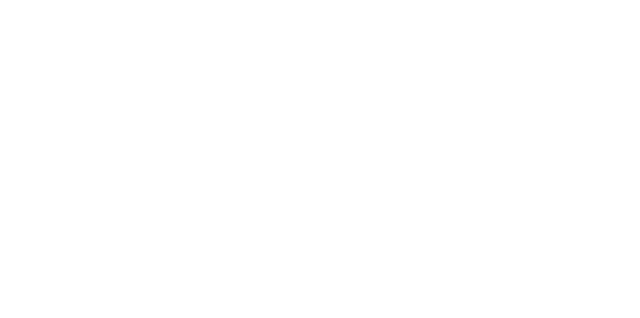
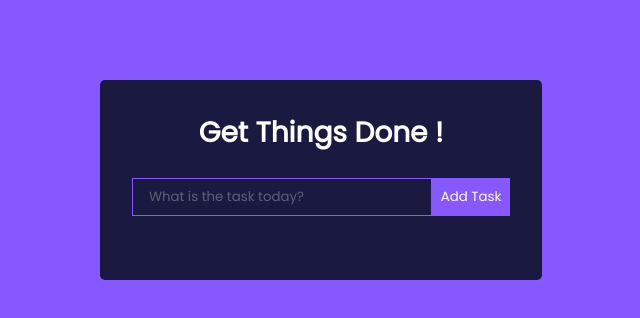
Before and after one commit to peter-mwaura/Todolist-react-application, a React (Create React App) app: page / in a window 1280 px wide. Shown: the top 318 px of the page, without its empty margins (319-959 px from the left). Built offline with nearby package versions, Linux system fonts and the light colour scheme.

Commit message:
feat: implement feature for adding tasks

```diff
--- a/package.json
+++ b/package.json
@@ -3,6 +3,9 @@
   "version": "0.1.0",
   "private": true,
   "dependencies": {
+    "@fortawesome/fontawesome-svg-core": "^6.4.0",
+    "@fortawesome/free-solid-svg-icons": "^6.4.0",
+    "@fortawesome/react-fontawesome": "^0.2.0",
     "@testing-library/jest-dom": "^5.16.5",
     "@testing-library/react": "^13.4.0",
     "@testing-library/user-event": "^13.5.0",
--- a/src/App.css
+++ b/src/App.css
@@ -1,38 +1,81 @@
+@import url("https://fonts.googleapis.com/css2?family=Poppins&display=swap");
+
+* {
+  font-family: "Poppins", sans-serif;
+  margin: 0;
+  padding: 0;
+  box-sizing: border-box;
+}
+
+body {
+  background: #8758ff;
+  display: flex;
+  justify-content: center;
+  align-items: center;
+}
+
 .App {
   text-align: center;
 }
 
-.App-logo {
-  height: 40vmin;
-  pointer-events: none;
+h1 {
+  color: #fff;
+  margin-bottom: 0.5rem;
+  font-size: 1.75rem;
+  text-align: center;
 }
 
-@media (prefers-reduced-motion: no-preference) {
-  .App-logo {
-    animation: App-logo-spin infinite 20s linear;
-  }
+.TodoWrapper {
+  background: #1a1a40;
+  margin-top: 5rem;
+  padding: 2rem;
+  border-radius: 5px;
 }
 
-.App-header {
-  background-color: #282c34;
-  min-height: 100vh;
-  display: flex;
-  flex-direction: column;
-  align-items: center;
-  justify-content: center;
-  font-size: calc(10px + 2vmin);
-  color: white;
+.TodoForm {
+  width: 100%;
 }
 
-.App-link {
-  color: #61dafb;
+.todo-input {
+  outline: none;
+  background: none;
+  border: 1px solid #8758ff;
+  padding: 0.5rem 1rem;
+  margin-top: 1rem;
+  margin-bottom: 2rem;
+  width: 300px;
+  color: #fff;
 }
 
-@keyframes App-logo-spin {
-  from {
-    transform: rotate(0deg);
-  }
-  to {
-    transform: rotate(360deg);
-  }
+.todo-input::placeholder {
+  color: #ffffff4d;
 }
+
+.todo-btn {
+  background: #8758ff;
+  color: #fff;
+  border: none;
+  padding: 0.55rem;
+  cursor: pointer;
+}
+
+.Todo {
+  display: flex;
+  justify-content: space-between;
+  align-items: center;
+  background: #8758ff;
+  color: #fff;
+  padding: 0.75rem 1rem;
+  border-radius: 5px;
+  margin-bottom: 1rem;
+  cursor: pointer;
+}
+
+.fa-trash {
+  margin-left: 0.75rem;
+}
+
+.completed {
+  color: #c5aeff;
+  text-decoration: line-through;
+}
--- a/src/App.tsx
+++ b/src/App.tsx
@@ -1,10 +1,11 @@
-import React from 'react';
-import './App.css';
+import React from "react";
+import "./App.css";
+import TodoWrapper from "./components/TodoWrapper";
 
 function App() {
   return (
-    <div className="App">
-
+    <div>
+      <TodoWrapper />
     </div>
   );
 }
--- /dev/null
+++ b/src/components/Task.tsx
@@ -0,0 +1,24 @@
+import React from "react";
+import { FontAwesomeIcon } from "@fortawesome/react-fontawesome";
+import { faPenToSquare, faTrash } from "@fortawesome/free-solid-svg-icons";
+
+interface Iprops {
+  task: {
+    id: number;
+    task: string;
+  };
+}
+
+const Task: React.FC<Iprops> = ({ task }) => {
+  return (
+    <div className="Todo">
+      {task.task}
+      <div>
+        <FontAwesomeIcon icon={faPenToSquare} />
+        <FontAwesomeIcon icon={faTrash} />
+      </div>
+    </div>
+  );
+};
+
+export default Task;
--- /dev/null
+++ b/src/components/TodoForm.tsx
@@ -0,0 +1,36 @@
+import React, { useState } from "react";
+
+interface TodoFormProps {
+  addTask: (addTask: string) => void;
+}
+
+const TodoForm: React.FC<TodoFormProps> = ({ addTask }) => {
+  const [newTask, setnewTask] = useState<string>("");
+
+  const handleChange = (e: React.ChangeEvent<HTMLInputElement>): void => {
+    setnewTask(e.target.value);
+  };
+
+  const handleSubmit = (e: React.FormEvent<HTMLFormElement>): void => {
+    e.preventDefault();
+    addTask(newTask);
+    setnewTask("");
+  };
+
+  return (
+    <form className="TodoForm" onSubmit={handleSubmit}>
+      <input
+        type="text"
+        value={newTask}
+        className="todo-input"
+        placeholder="What is the task today?"
+        onChange={handleChange}
+      />
+      <button type="submit" className="todo-btn">
+        Add Task
+      </button>
+    </form>
+  );
+};
+
+export default TodoForm;
--- /dev/null
+++ b/src/components/TodoWrapper.tsx
@@ -0,0 +1,39 @@
+import React, { useState } from "react";
+import TodoForm from "./TodoForm";
+import Task from "./Task";
+
+export interface Istate {
+  //todoList type
+  todoList: {
+    id: number;
+    task: string;
+  }[];
+}
+
+const TodoWrapper = () => {
+  const [todoList, setTodoList] = useState<Istate["todoList"]>([]);
+
+  const addTask = (newTask: string): void => {
+    if (newTask === "") {
+      alert("Task input is empty!");
+    } else {
+      const task = {
+        id: todoList.length === 0 ? 1 : todoList[todoList.length - 1].id + 1,
+        task: newTask,
+      };
+      setTodoList([...todoList, task]);
+    }
+  };
+
+  return (
+    <div className="TodoWrapper">
+      <h1>Get Things Done !</h1>
+      <TodoForm addTask={addTask} />
+      {todoList.map((task) => {
+        return <Task task={task} />;
+      })}
+    </div>
+  );
+};
+
+export default TodoWrapper;
```
Also changed, not shown: 1 other file (tests, documents, lock files or other folders).
